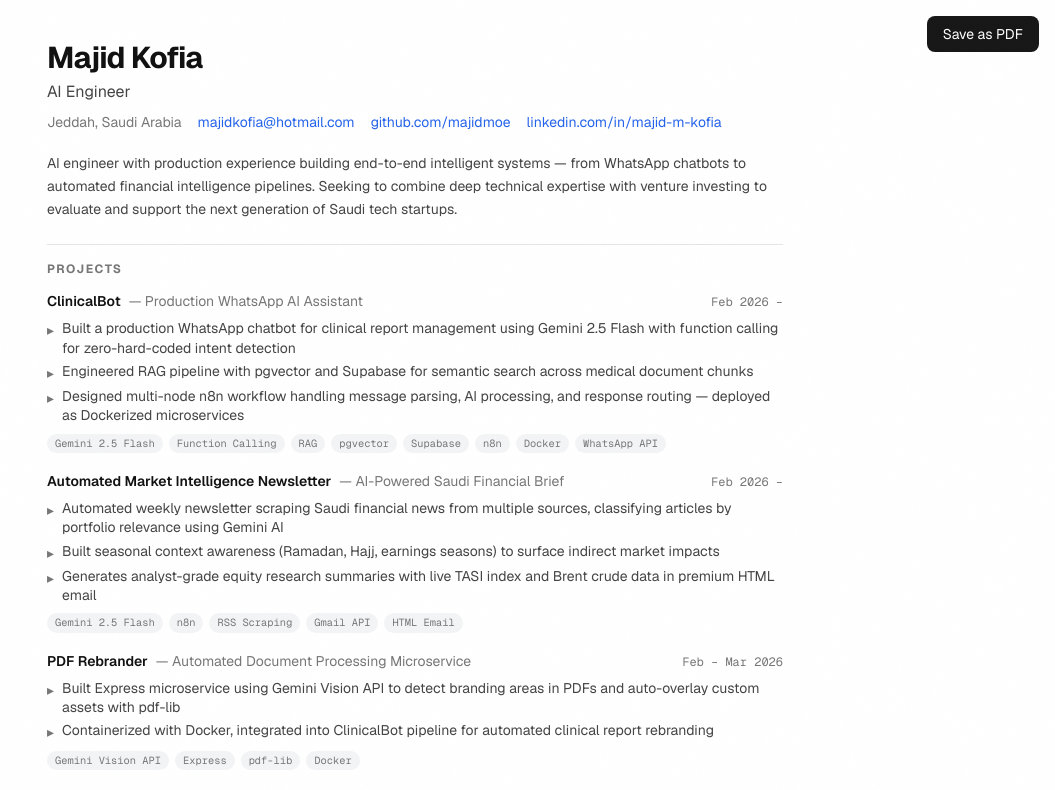
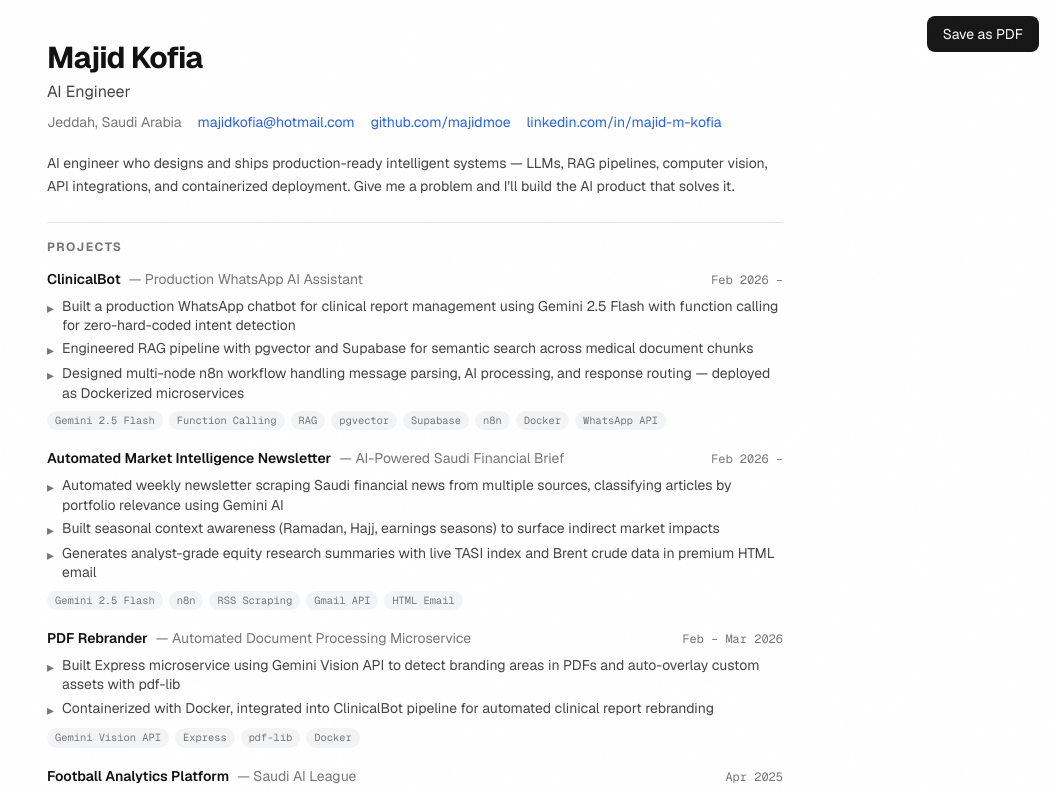
Before and after one commit to majidmoe/resume-site, a Next.js app: page /cv in a window 1280 px wide. Shown: the top 790 px of the page, without its empty margins (225-1280 px from the left). Built offline with nearby package versions, Linux system fonts and the light colour scheme.

Commit message:
Update CV objective to broader AI builder positioning

```diff
--- a/app/cv/page.tsx
+++ b/app/cv/page.tsx
@@ -41,7 +41,7 @@
           {/* ── Objective ── */}
           <section className="mt-5 mb-6">
             <p className="text-sm leading-relaxed" style={{ color: "var(--ink-muted)" }}>
-              AI engineer with production experience building end-to-end intelligent systems — from WhatsApp chatbots to automated financial intelligence pipelines. Seeking to combine deep technical expertise with venture investing to evaluate and support the next generation of Saudi tech startups.
+              AI engineer who designs and ships production-ready intelligent systems — LLMs, RAG pipelines, computer vision, API integrations, and containerized deployment. Give me a problem and I&apos;ll build the AI product that solves it.
             </p>
           </section>
 
```
